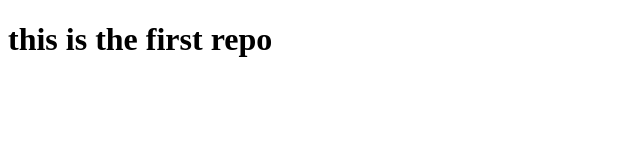
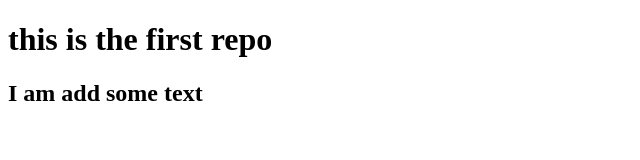
Before and after one commit to SaRabbany/my-first-website, a plain HTML site: page index.html in a window 1280 px wide. Shown: the whole page, without its empty margins (0-640 px from the left). Drawn offline with Linux system fonts and the light colour scheme.

Commit message:
add some change

```diff
--- a/index.html
+++ b/index.html
@@ -8,5 +8,6 @@
 </head>
 <body>
      <h1> this is the first repo</h1>
+    <h2> I am add some text</h2>
 </body>
 </html>
```
